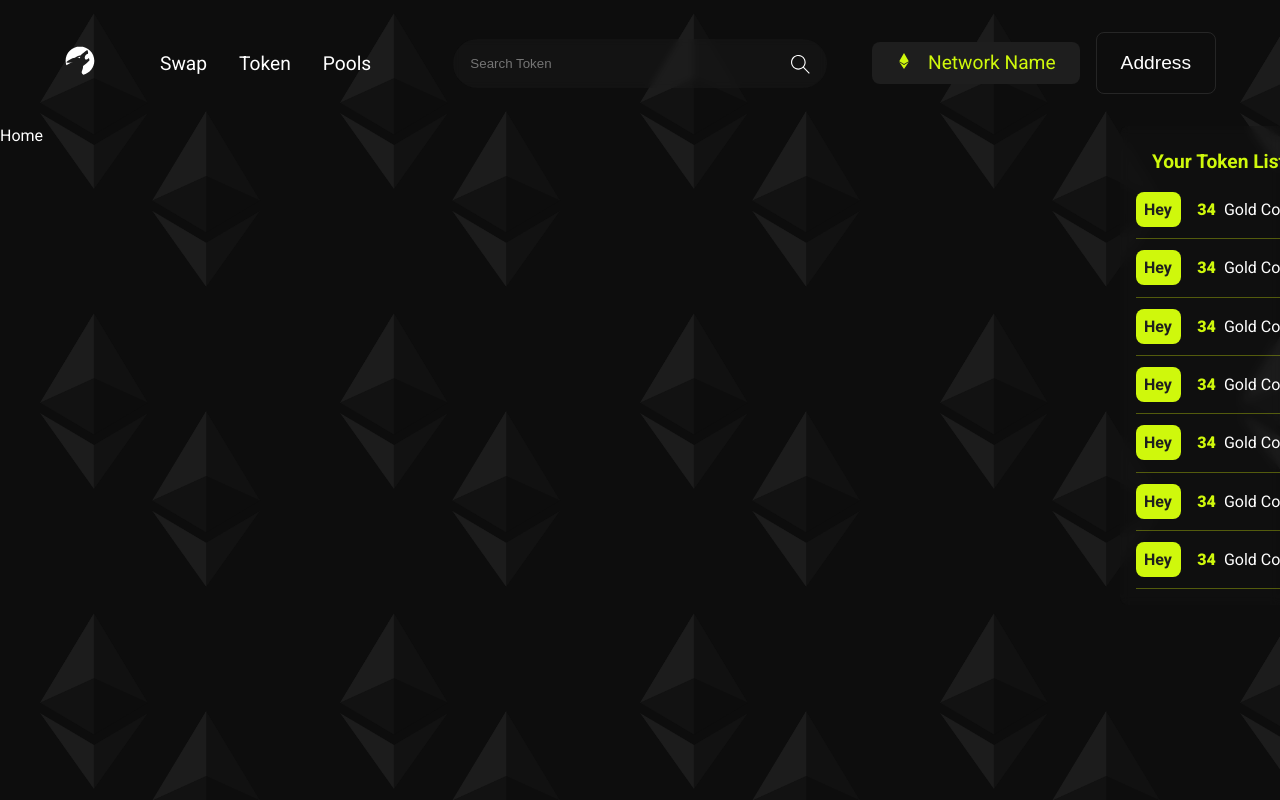
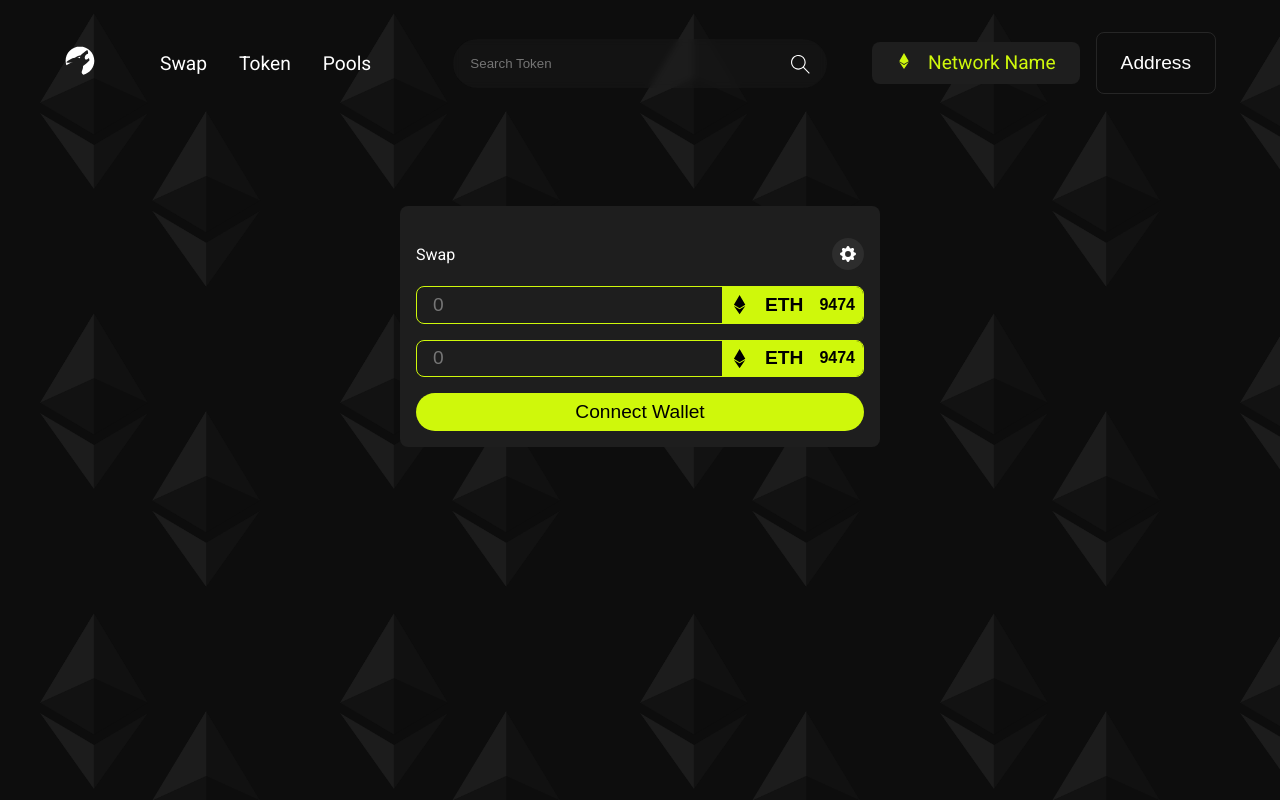
Before and after one commit to amirxoder/uniswapdapp, a Next.js app: page / in a window 1280 px wide. Shown: the top 800 px of the page. Built offline with nearby package versions, Linux system fonts and the light colour scheme.

Commit message:
Hero Section Completed

```diff
--- a/Components/HeroSection/HeroSection.jsx
+++ b/Components/HeroSection/HeroSection.jsx
@@ -1,9 +1,84 @@
-import React from "react";
+import React, { useState, useContext } from "react";
+import { GrFormClose } from "react-icons/gr";
 
+import { Token, SearchToken } from "../";
+import { FaEthereum } from "react-icons/fa";
+import {BsFillGearFill} from 'react-icons/bs'
+import style from "./HeroSection.module.css";
 
+const HeroSection = ({ accounts, tokenData }) => {
+  const [openSetting, setOpenSetting] = useState(false);
+  const [openToken, setOpenToken] = useState(false);
+  const [openTokenTwo, setOpenTokenTwo] = useState(false);
 
-const HeroSection = () => {
-  return <div>HeroSection</div>;
+  // Token One
+  const [tokenOne, setTokenOne] = useState({
+    name: "",
+    img: "",
+  });
+
+  // Token Two
+  const [tokenTwo, setTokenTwo] = useState({
+    name: "",
+    img: "",
+  });
+
+  return (
+    <div className={style.heroSection}>
+      <div className={style.heroSection_box}>
+        <div className={style.heroSection_box_headding}>
+          <p>Swap</p>
+          <div
+            onClick={() => setOpenSetting(true)}
+            className={style.heroSection_box_headding_close}
+          >
+            <BsFillGearFill
+              className={style.heroSection_box_headding_close_icon}
+            />
+          </div>
+        </div>
+        <div className={style.heroSection_box_input}>
+          <input type="text" placeholder="0" />
+          <button onClick={() => openToken(true)}>
+            {tokenOne.img || <FaEthereum />}
+            {tokenOne.name || "ETH"}
+            <small>9474</small>
+          </button>
+        </div>
+
+        <div className={style.heroSection_box_input}>
+          <input type="text" placeholder="0" />
+          <button onClick={() => openToken(true)}>
+            {tokenTwo.img || <FaEthereum />}
+            {tokenTwo.name || "ETH"}
+            <small>9474</small>
+          </button>
+        </div>
+
+        {accounts ? (
+          <button className={style.heroSection_box_btn}>Connect Wallet</button>
+        ) : (
+          <button className={style.heroSection_box_btn}>Swap</button>
+        )}
+      </div>
+
+      {openSetting && <Token openSetting={openSetting} />}
+      {openToken && (
+        <SearchToken
+          openToken={setOpenToken}
+          tokens={setTokenOne}
+          tokenData={tokenData}
+        />
+      )}
+      {openToken && (
+        <SearchToken
+          openToken={setOpenTokenTwo}
+          tokens={setTokenTwo}
+          tokenData={tokenData}
+        />
+      )}
+    </div>
+  );
 };
 
 export default HeroSection;
--- a/Components/HeroSection/HeroSection.module.css
+++ b/Components/HeroSection/HeroSection.module.css
@@ -0,0 +1,95 @@
+.heroSection {
+  width: 90%;
+  margin: 2rem auto;
+  display: flex;
+  align-items: center;
+  justify-content: center;
+  position: relative;
+}
+
+.heroSection_box {
+  margin-top: 5rem;
+  background-color: #1e1e1e;
+  padding: 1rem;
+  border-radius: 0.5rem;
+
+  width: 30rem;
+}
+
+.heroSection_box_headding_close{
+  width:2rem;
+  height:2rem;
+  display:flex;
+  align-items: center;
+  justify-content: center;
+  font-size:1rem;
+  background-color: rgb(45, 45, 45);
+  border-radius: 50%;
+}
+
+.heroSection_box_headding_close_icon{
+  color:#fff;
+}
+
+.heroSection_box_headding {
+  display: flex;
+  align-items: center;
+  justify-content: space-between;
+  margin: 1rem 0;
+}
+
+.heroSection_box_input {
+  display: flex;
+  align-items: center;
+  justify-content: space-between;
+  border: 1px solid #cff80b;
+  border-radius: 0.5rem;
+  overflow: hidden;
+  margin: 1rem 0;
+}
+
+.heroSection_box_input input {
+  width: 100%;
+  border: none;
+  outline: none;
+  background-color: transparent;
+  color: #cff80b;
+  font-size: 1.2rem;
+  padding-left: 1rem;
+}
+
+.heroSection_box_input button {
+  display: flex;
+  align-items: center;
+  justify-content: space-between;
+  gap: 1rem;
+  line-height: 0;
+  background-color: #cff80b;
+  border: none;
+  padding: 0.5rem;
+  font-weight: 700;
+  font-size: 1.2rem;
+}
+
+.heroSection_box_btn{
+  background-color: #cff80b;
+  border:none;
+  outline:none;
+  width:100%;
+  padding:.5rem;
+  border-radius:2rem;
+  font-size:1.2rem;
+
+}
+
+@media screen and (max-width:35em){
+  .heroSection{
+    width:95%;
+    margin-top: 7rem;
+  }
+
+  .heroSection_box_input button{
+    gap:.2rem;
+    font-size:1rem;
+  }
+}
--- a/Components/Model/Model.module.css
+++ b/Components/Model/Model.module.css
@@ -10,6 +10,7 @@
   justify-content: center;
   background-color: rgba(0, 0, 0, 0.4);
   backdrop-filter: blur(3px);
+  z-index: 9999;
 }
 
 .model_box {
--- a/Components/Navbar/Navbar.jsx
+++ b/Components/Navbar/Navbar.jsx
@@ -18,7 +18,7 @@ const Navbar = () => {
   ];
 
   const [openModel, setOpenModel] = useState(false);
-  const [openTokenBox, setOpenTokenBox] = useState(true);
+  const [openTokenBox, setOpenTokenBox] = useState(false);
 
   const showTokenBoxHandler = () => {
     setOpenTokenBox((prev) => !prev);
--- a/Components/TokenList/TokenList.jsx
+++ b/Components/TokenList/TokenList.jsx
@@ -6,7 +6,6 @@ import style from "./TokenList.module.css";
 
 const TokenList = ({ tokenData, setOpenTokenBox, openTokenBox }) => {
   const data = [1, 2, 3, 4, 5, 6, 7];
-  console.log(openTokenBox);
 
   return (
     <div className={openTokenBox ? `${style.tokenList} ${style.show}` : `${style.tokenList} ${style.hide}`}>
--- a/pages/index.js
+++ b/pages/index.js
@@ -1,12 +1,11 @@
-import React, { useRef } from "react";
+import React, { useState, useEffect, useContext } from "react";
+
+import { HeroSection } from "../Components";
 
 const Home = () => {
-
-
   return (
     <div>
-      <div  />
-      Home
+      <HeroSection accounts='hey' tokenData = 'data'/>
     </div>
   );
 };
```
